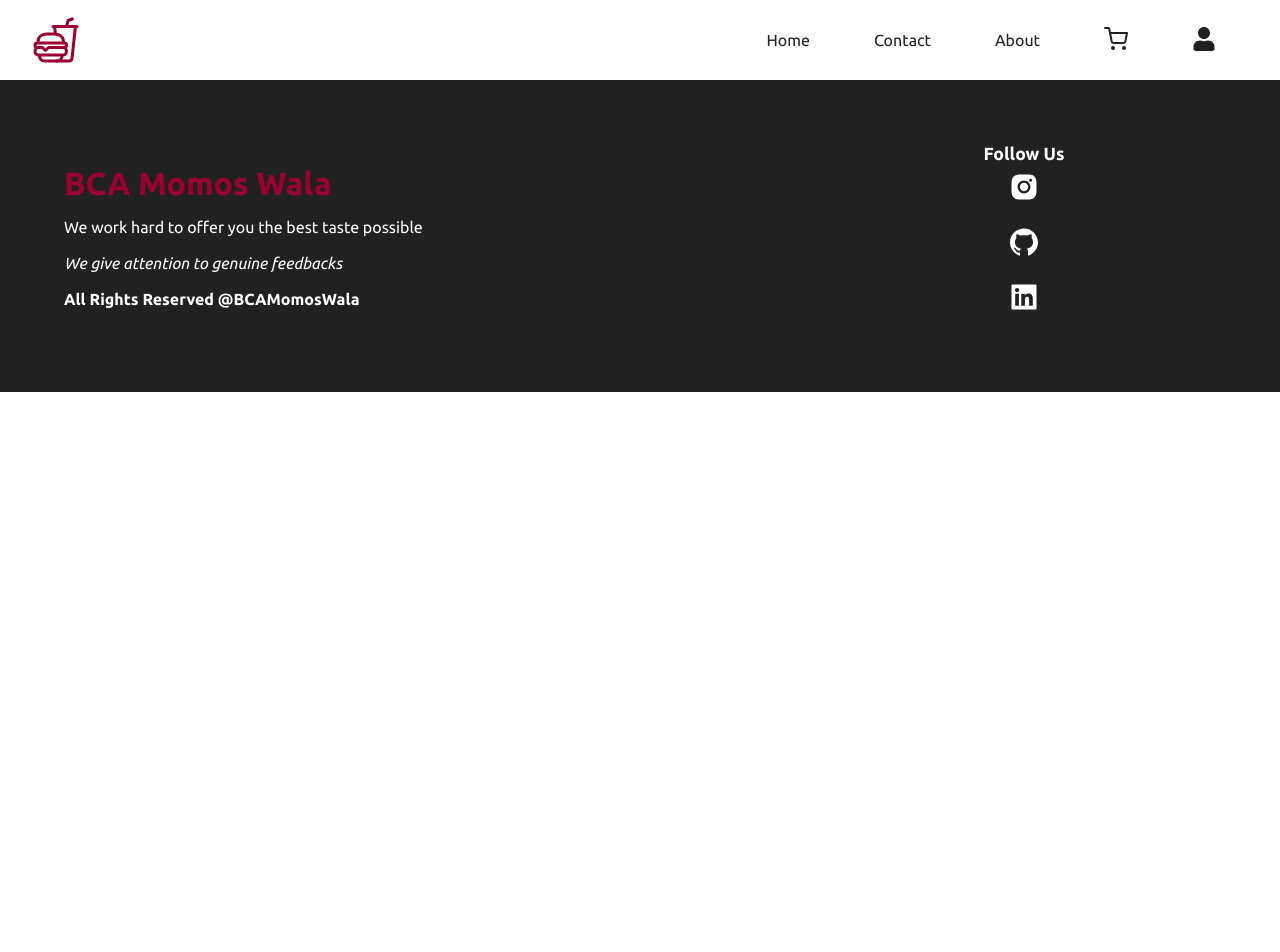
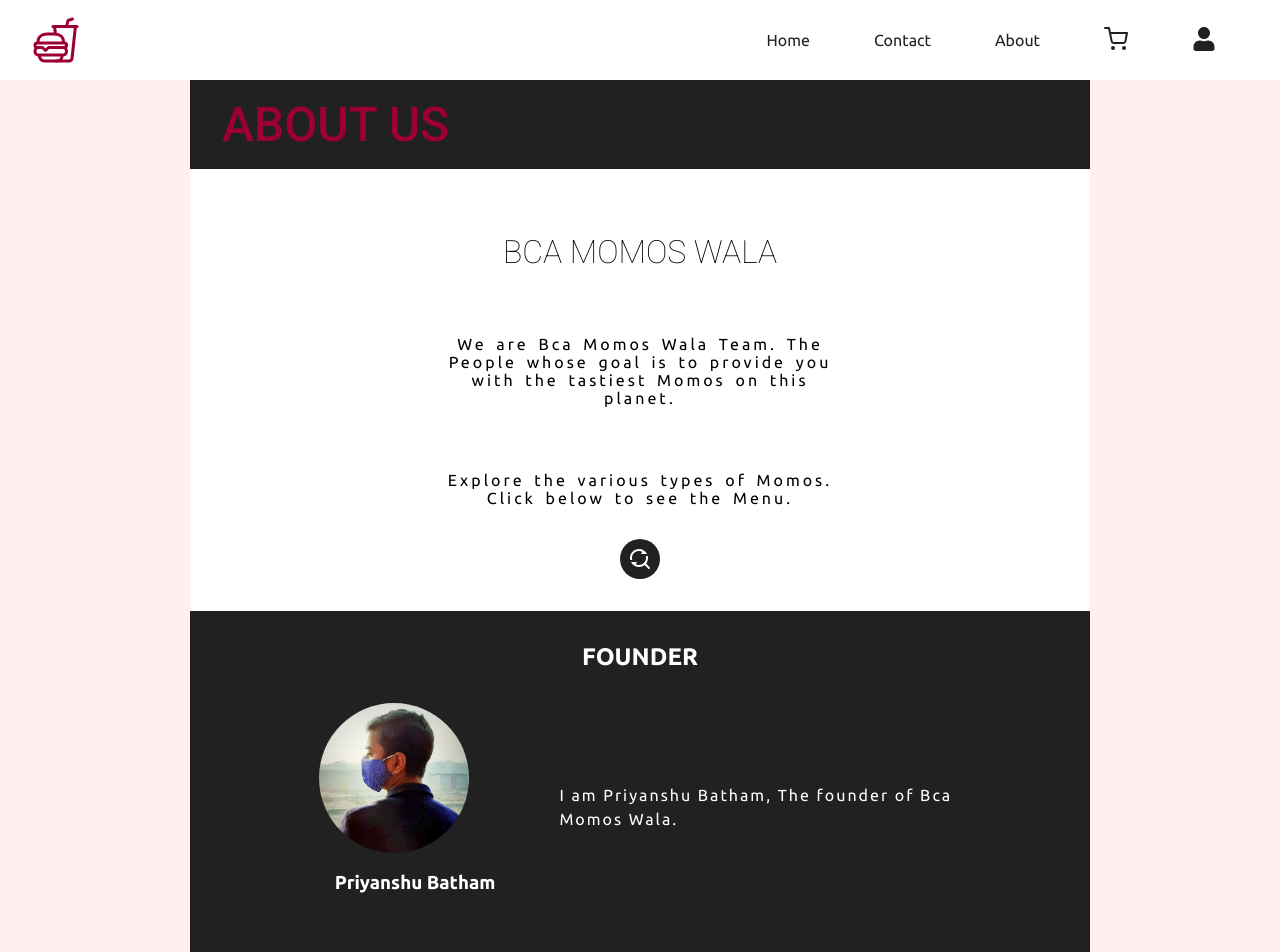
Before and after one commit to Priyanshu-Batham/BcaMomosWala-Frontend, a React (Create React App) app: page /about in a window 1280 px wide. Shown: the top 952 px of the page. Before the commit the page ends 800 px from the top, so only its background shows below. Built offline with nearby package versions, Linux system fonts and the light colour scheme.

Commit message:
Frontend Design Completed

```diff
--- a/src/App.js
+++ b/src/App.js
@@ -15,6 +15,8 @@ import OrderDetails from './components/myOrders/OrderDetails';
 import Dashboard from './components/admin/Dashboard';
 import Users from './components/admin/Users';
 import Orders from './components/admin/Orders';
+import About from './components/about/About';
+import NotFound from './components/layout/NotFound';
 
 function App() {
   return (
@@ -34,6 +36,8 @@ function App() {
         <Route path="/admin/dashboard" element={<Dashboard />} />
         <Route path="/admin/users" element={<Users />} />
         <Route path="/admin/orders" element={<Orders />} />
+        <Route path="/about" element={<About />} />
+        <Route path="*" element={<NotFound />} />
       </Routes>
       <Footer />
     </BrowserRouter>
--- /dev/null
+++ b/src/components/about/About.jsx
@@ -0,0 +1,40 @@
+import React from "react";
+import "../../style/about.scss";
+import { RiFindReplaceLine } from "react-icons/ri";
+import { Link } from "react-router-dom";
+import Pfp from "../../assets/founder.jpg";
+
+const About = () => {
+  return (
+    <section className="about">
+      <main>
+        <h1>About Us</h1>
+        <article>
+          <h4>Bca Momos Wala</h4>
+          <p>
+            We are Bca Momos Wala Team. The People whose goal is to provide you
+            with the tastiest Momos on this planet.
+          </p>
+          <p>
+            Explore the various types of Momos. Click below to see the Menu.
+          </p>
+          <Link to="/">
+            <RiFindReplaceLine />
+          </Link>
+        </article>
+        <div>
+          <h2>Founder</h2>
+          <article>
+            <div>
+              <img src={Pfp} alt="founder" />
+              <h3>Priyanshu Batham</h3>
+            </div>
+            <p>I am Priyanshu Batham, The founder of Bca Momos Wala.</p>
+          </article>
+        </div>
+      </main>
+    </section>
+  );
+};
+
+export default About;
--- a/src/components/admin/Orders.jsx
+++ b/src/components/admin/Orders.jsx
@@ -1,11 +1,52 @@
 import React from 'react';
-import '../../style/orders.scss'
+import { AiOutlineEye } from 'react-icons/ai';
+import { Link } from 'react-router-dom';
+import { CiSettings } from "react-icons/ci";
 
-const Orders = ()=>{
+const Orders = () => {
+    const arr = [1, 2, 3, 4, 5];
+
     return (
-        <section className='orders'>
-        </section>
-    )
-}
+      <div className="tables">
+        <main>
+          <h1>Orders</h1>
+          <table>
+            <thead>
+              <tr>
+                <th>Order Id</th>
+                <th>Status</th>
+                <th>Item Qty</th>
+                <th>Amount</th>
+                <th>Payment Method</th>
+                <th>User</th>
+                <th>Action</th>
+              </tr>
+            </thead>
+
+            <tbody>
+              {arr.map((i) => (
+                <tr key={i}>
+                  <td>#bzsr</td>
+                  <td>Shipped</td>
+                  <td>{69}</td>
+                  <td>₹ {123}</td>
+                  <td>Cod</td>
+                  <td>Priyanshu</td>
+                  <td>
+                    <Link to={`/order/${"a;sldkfj"}`}>
+                      <AiOutlineEye />
+                    </Link>
+                    <button>
+                        <CiSettings />
+                    </button>
+                  </td>
+                </tr>
+              ))}
+            </tbody>
+          </table>
+        </main>
+      </div>
+    );
+  };
 
 export default Orders;
--- a/src/components/admin/Users.jsx
+++ b/src/components/admin/Users.jsx
@@ -1,10 +1,41 @@
 import React from "react";
-import '../../style/users.scss'
+import Pfp from '../../assets/founder.jpg';
 
 const Users = () => {
-  return <section className="users">
+  const arr = [1, 2, 3, 4];
 
-  </section>;
+  return (
+    <div className="tables">
+      <main>
+        <h1>Users</h1>
+        <table>
+          <thead>
+            <tr>
+              <th>User Id</th>
+              <th>Name</th>
+              <th>Photo</th>
+              <th>Role</th>
+              <th>Since</th>
+            </tr>
+          </thead>
+
+          <tbody>
+            {arr.map((i) => (
+              <tr key={i}>
+                <td>#bzsr</td>
+                <td>Priyanshu</td>
+                <td>
+                  <img src={Pfp} alt="user"/>
+                </td>
+                <td>Admin</td>
+                <td>01-03-2025</td>
+              </tr>
+            ))}
+          </tbody>
+        </table>
+      </main>
+    </div>
+  );
 };
 
 export default Users;
--- /dev/null
+++ b/src/components/layout/NotFound.jsx
@@ -0,0 +1,21 @@
+import React from "react";
+import "../../style/notFound.scss";
+import { MdError } from "react-icons/md";
+import { Link } from "react-router-dom";
+
+const NotFound = () => {
+  return (
+    <section className="notFound">
+      <main>
+        <div>
+          <MdError />
+          <h1>404</h1>
+        </div>
+        <p>Page Not Found. Click Below to goto Home Page.</p>
+        <Link to='/' >Go To Home</Link>
+      </main>
+    </section>
+  );
+};
+
+export default NotFound;
--- /dev/null
+++ b/src/style/about.scss
@@ -0,0 +1,129 @@
+@import "colors";
+
+.about {
+  background-color: $pink;
+
+  > main {
+    height: 100%;
+    max-width: 900px;
+    background-color: white;
+    margin: auto;
+
+    > h1 {
+      background-color: $dark;
+      color: $red;
+      padding: 1rem 2rem;
+      font: 500 3rem "Roboto";
+      text-transform: uppercase;
+    }
+
+    > article {
+      margin: 2rem 0;
+
+      > h4 {
+        font: 100 2rem "Roboto";
+        padding: 2rem 0;
+        text-align: center;
+        text-transform: uppercase;
+      }
+
+      > p {
+        letter-spacing: 3px;
+        word-spacing: 3px;
+        padding: 2rem;
+        width: 50%;
+        text-align: center;
+        margin: auto;
+      }
+
+      > a {
+        background-color: $dark;
+        height: 2.5rem;
+        width: 2.5rem;
+        border-radius: 100%;
+        color: white;
+        display: flex;
+        align-items: center;
+        justify-content: center;
+        font-size: 1.5rem;
+        margin: auto;
+        transition: all 0.3s;
+        &:hover {
+          background-color: $red;
+          transform: scale(1.1);
+        }
+      }
+    }
+
+    > div {
+      background-color: $dark;
+      padding: 2rem;
+      color: white;
+
+      > h2 {
+        text-align: center;
+        text-transform: uppercase;
+      }
+
+      > article {
+        display: flex;
+        align-items: center;
+        justify-content: center;
+
+        > div {
+          margin: 2rem;
+
+          > img {
+            width: 150px;
+            height: 150px;
+            border-radius: 100%;
+          }
+
+          > h3 {
+            margin: 1rem;
+          }
+        }
+
+        > p {
+          margin: 0 1rem;
+          width: 50%;
+          letter-spacing: 2px;
+          line-height: 150%;
+        }
+      }
+    }
+  }
+}
+
+@media screen and (max-width: 600px) {
+  .about > main {
+    > article {
+      > h4 {
+        padding: 0;
+      }
+      > p{
+        width: 100%;
+      }
+    }
+
+    > div > article{
+        flex-direction: column;
+
+        > div{
+            display: flex;
+            align-items: center;
+            justify-content: center;
+            flex-direction: column;
+
+            > h3{
+                font-size: 1.5rem;
+                text-align: center;
+            }
+        }
+
+        > p{
+            text-align: center;
+        }
+    }
+  }
+}
--- /dev/null
+++ b/src/style/notFound.scss
@@ -0,0 +1,47 @@
+@import 'colors';
+
+.notFound{
+    height: 80vh;
+    background-color: $pink;
+
+    > main{
+        height: 100%;
+        max-width: 900px;
+        margin: auto;
+        background-color: white;
+        padding: 7rem 2rem;
+        display: flex;
+        align-items: center;
+        justify-content: start;
+        flex-direction: column;
+
+        > div{
+            display: flex;
+            align-items: center;
+            margin: 1rem;
+
+            > svg{
+                font-size: 4rem;
+            }
+
+            > h1{
+                font: 100 3rem 'Roboto';
+                margin: 0 1rem;
+            }
+        }
+
+        > p{
+            text-align: center;
+        }
+
+        > a{
+            background-color: $red;
+            color: white;
+            padding: 0.5rem 1rem;
+            border-radius: 10px;
+            margin: 1rem;
+            text-align: center;
+            font-size: 1.1rem;
+        }
+    }
+}
--- a/src/style/orders.scss
+++ /dev/null
@@ -1 +0,0 @@
-@import 'colors';
--- a/src/style/tables.scss
+++ b/src/style/tables.scss
@@ -59,8 +59,8 @@
         }
 
         > img{
-          height: 30px;
-          width: 30px;
+          height: 50px;
+          width: 50px;
           border-radius: 100%;
         }
 
@@ -69,6 +69,7 @@
           color: $red;
           border: none;
           cursor: pointer;
+          font-size: 20px;
         }
       }
     }
--- a/src/style/users.scss
+++ /dev/null
@@ -1 +0,0 @@
-@import 'colors';
```
Also changed, not shown: src/components/layout/Loader.jsx (added, +16 -0 lines), src/style/loader.scss (added, +23 -0 lines).
